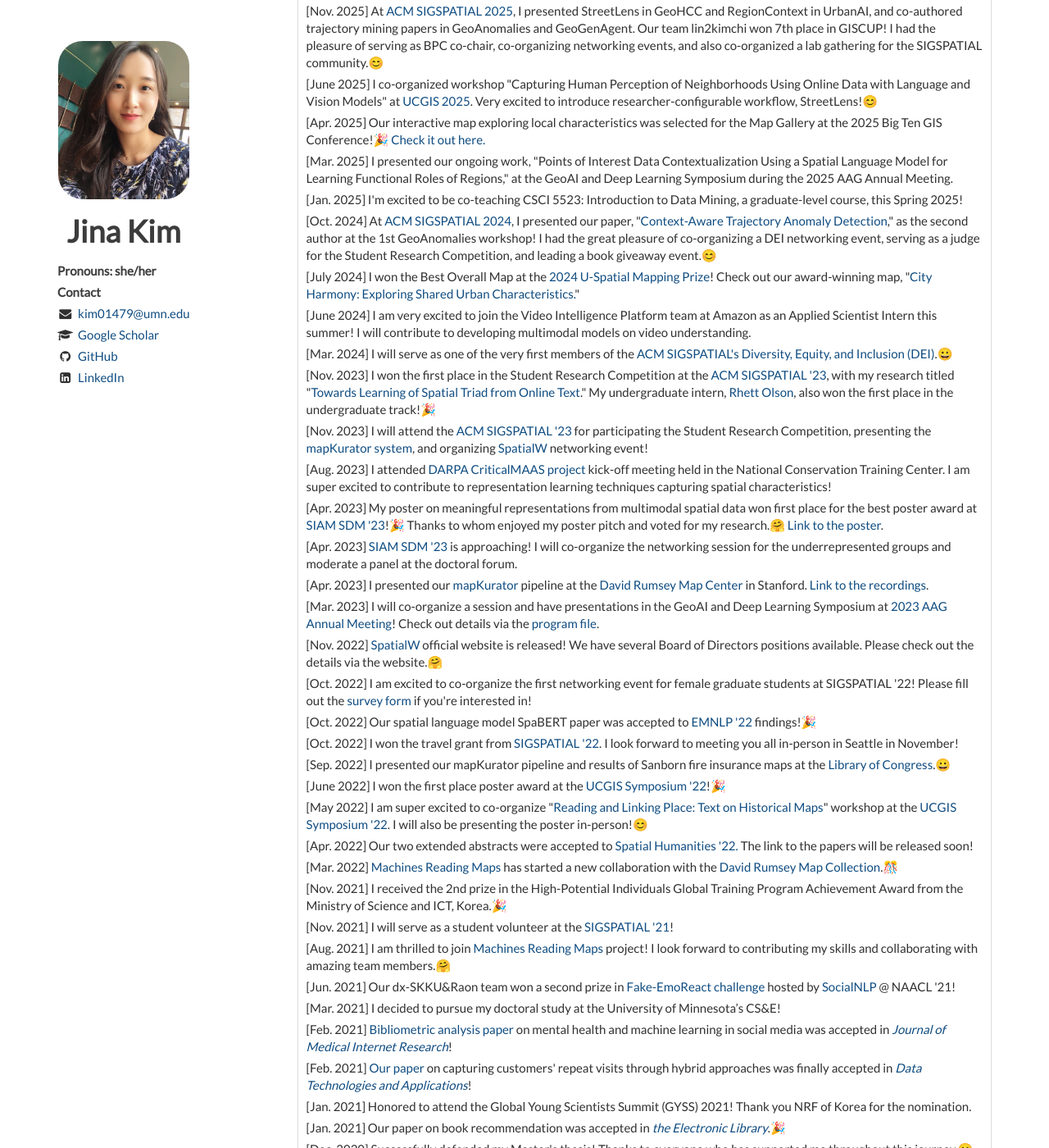
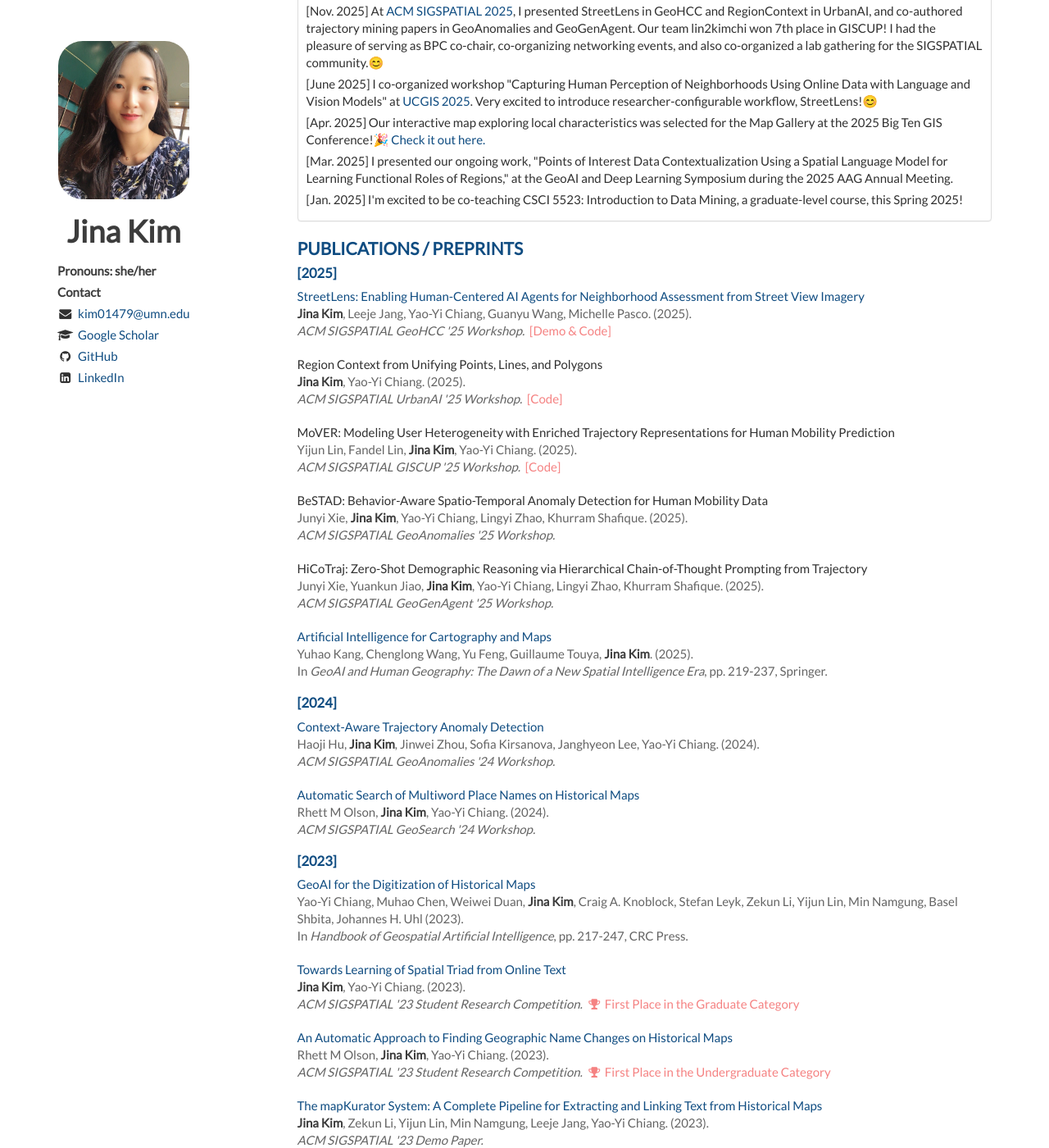
Before and after one commit to Jina-Kim/Jina-Kim.github.io, a Jekyll site: the page built from index.html, in a window 1280 px wide and 1400 px high, scrolled down 420 px. Shown: the whole window at 82% size. Built offline with Jekyll 4.4.1, drawn with Linux system fonts in a browser that asks for light colours; nearby versions of some CDN libraries; the list of posts is cut into pages by our own code; some of the changed text lies outside the part shown.

Commit message:
Fix layout

```diff
--- a/_config.yml
+++ b/_config.yml
@@ -24,7 +24,6 @@
 website_full: https://jina-kim.github.io/
 github: https://github.com/Jina-Kim/
 linkedin: https://www.linkedin.com/in/jina-kim-5796a6134
-twitter: https://twitter.com/jina_kimmm/
 google_scholar: https://scholar.google.co.kr/citations?user=kS2XsAsAAAAJ
 # needed for travis-ci build
 exclude: [vendor]
--- a/_layouts/layout.html
+++ b/_layouts/layout.html
@@ -33,7 +33,6 @@
                 </div>
             </header>
             <div class="col-sm-9 col-sm-offset-3">
-
                 <section id="about">
                     <h1>About</h1>
                     <article>
@@ -64,7 +63,7 @@
                             <li>[Apr. 2025] Our interactive map exploring local characteristics was selected for the Map Gallery at the 2025 Big Ten GIS Conference!🎉 <a href="https://gin.btaa.org/Map-Gallery-Update/">Check it out here.</a></li>
                             <li>[Mar. 2025] I presented our ongoing work, "Points of Interest Data Contextualization Using a Spatial Language Model for Learning Functional Roles of Regions," at the GeoAI and Deep Learning Symposium during the 2025 AAG Annual Meeting.</li>
                             <li>[Jan. 2025] I'm excited to be co-teaching CSCI 5523: Introduction to Data Mining, a graduate-level course, this Spring 2025!</li>
-                            <div class="collapse" id="collapseList" aria-expanded="false" style="height: 0px;"></div>
+                            <div class="collapse" id="collapseList" aria-expanded="false" style="height: 0px;">
                                 <li>[Oct. 2024] At <a href="https://sigspatial2024.sigspatial.org/">ACM SIGSPATIAL 2024</a>, I presented our paper, "<a href="https://dl.acm.org/doi/10.1145/3681765.3698465">Context-Aware Trajectory Anomaly Detection</a>," as the second author at the 1st GeoAnomalies workshop!
                                     I had the great pleasure of co-organizing a DEI networking event, serving as a judge for the Student Research Competition, and leading a book giveaway event.😊
                                 </li>
```
